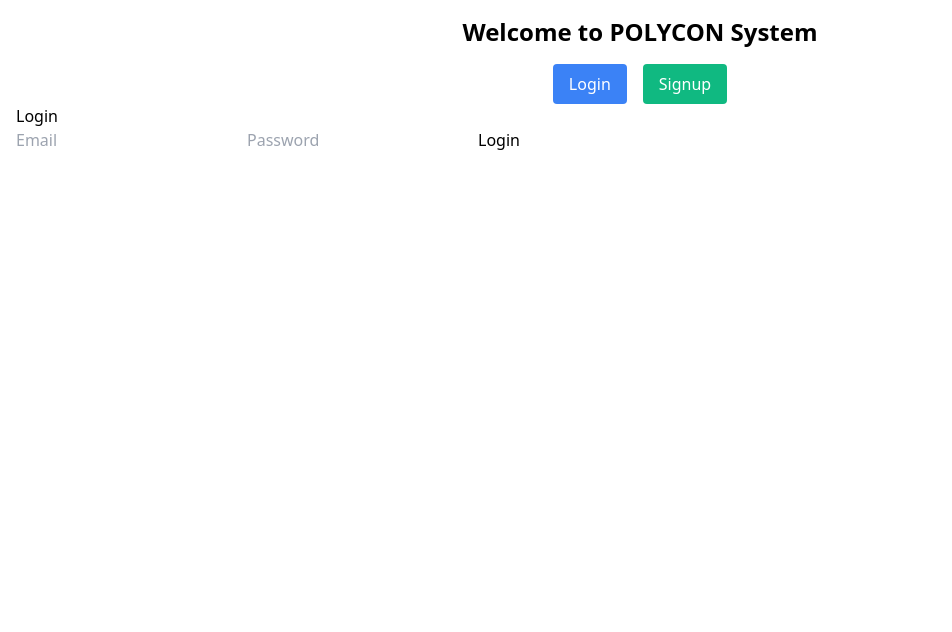
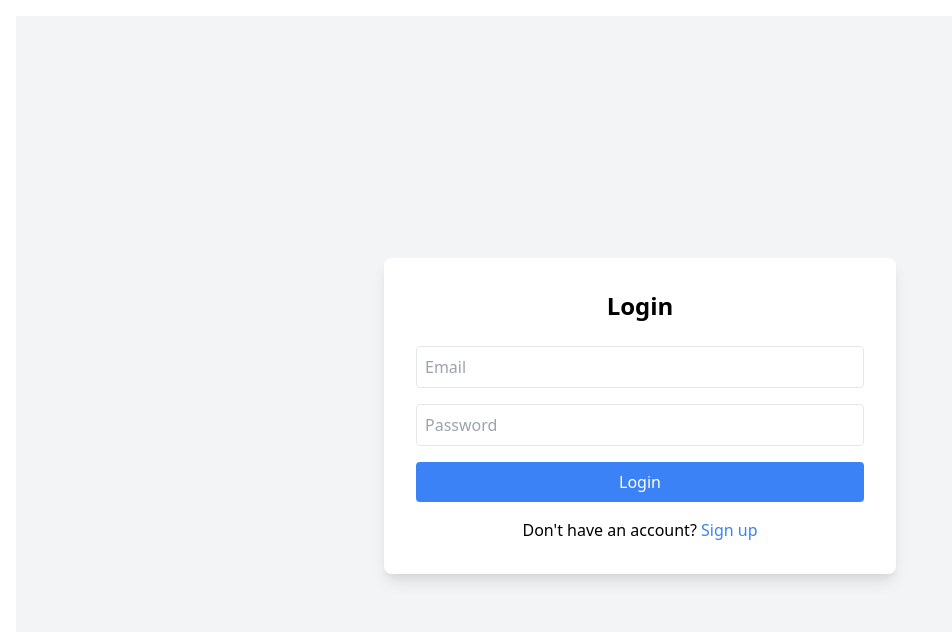
Before and after one commit to xenhusk/POLYCON, a React (Create React App) app in the folder frontend/my-app/: page /login in a window 1280 px wide. Shown: the top 632 px of the page, without its empty margins (0-952 px from the left). Built offline with nearby package versions, Linux system fonts and the light colour scheme.

Commit message:
account log in and bugs fixes

```diff
--- a/frontend/my-app/src/App.js
+++ b/frontend/my-app/src/App.js
@@ -1,5 +1,5 @@
 import React, { useEffect, useState } from 'react';
-import { Routes, Route, Link, useNavigate } from 'react-router-dom';
+import { Routes, Route, Link, useNavigate, useLocation } from 'react-router-dom';
 import BookingStudent from './components/BookingStudent';
 import BookingTeacher from './components/BookingTeacher';
 import Session from './components/Session';
@@ -9,6 +9,7 @@ import Login from './components/Login';
 function App() {
   const [user, setUser] = useState(null);
   const navigate = useNavigate();
+  const location = useLocation();
 
   useEffect(() => {
     const fetchUserRole = async () => {
@@ -35,6 +36,9 @@ function App() {
 
   return (
     <div className="container mx-auto p-4">
+      {location.pathname !== '/login' && location.pathname !== '/signup' && location.pathname !== '/booking-student'
+      && location.pathname !== '/booking-teacher' && location.pathname !== '/session' (
+        <div>
           <h2 className="text-2xl font-bold text-center mb-4">Welcome to POLYCON System</h2>
 
           {user ? (
@@ -45,9 +49,10 @@ function App() {
               <Link to="/signup" className="bg-green-500 text-white px-4 py-2 rounded">Signup</Link>
             </div>
           )}
+        </div>
+      )}
 
       <Routes>
-        <Route path="/" element={<h2>Welcome to POLYCON System</h2>} />
         <Route path="/booking-student" element={<BookingStudent />} />
         <Route path="/booking-teacher" element={<BookingTeacher />} />
         <Route path="/session" element={<Session />} />
--- a/frontend/my-app/src/components/BookingStudent.js
+++ b/frontend/my-app/src/components/BookingStudent.js
@@ -1,6 +1,9 @@
 import React, { useEffect, useState } from 'react';
+import { useLocation } from 'react-router-dom';
+
 
 function BookingStudent() {
+    const location = useLocation();
     const [studentID, setStudentID] = useState('');
     const [teachers, setTeachers] = useState([]);
     const [students, setStudents] = useState([]);
@@ -9,9 +12,13 @@ function BookingStudent() {
     const [appointments, setAppointments] = useState({ pending: [], upcoming: [], canceled: [] });
 
     useEffect(() => {
+        if (location.state?.studentID) {
+            setStudentID(location.state.studentID);
+        }
         fetchTeachers();
         fetchStudents();
-    }, []);
+    }, [location]);
+
 
     async function fetchTeachers() {
         try {
@@ -112,7 +119,6 @@ function BookingStudent() {
 
             if (response.ok) {
                 alert("Appointment request sent successfully!");
-                fetchStudentAppointments();
             } else {
                 alert("Failed to request appointment.");
             }
@@ -120,7 +126,6 @@ function BookingStudent() {
             console.error('Error requesting appointment:', error);
         }
     }
-
     return (
         <div className="max-w-md mx-auto p-6 bg-white shadow-lg rounded-lg">
             <h2 className="text-2xl font-bold mb-4 text-center text-gray-800">Student Booking Panel</h2>
@@ -129,10 +134,9 @@ function BookingStudent() {
                 <label className="block text-gray-700 font-medium mb-1">Your Student ID:</label>
                 <input
                     type="text"
-                    placeholder="Enter your Student ID"
                     value={studentID}
-                    onChange={(e) => setStudentID(e.target.value)}
-                    className="w-full border border-gray-300 rounded-lg px-3 py-2 focus:outline-none focus:ring-2 focus:ring-blue-500"
+                    readOnly
+                    className="w-full border border-gray-300 rounded-lg px-3 py-2 bg-gray-100 text-gray-600"
                 />
             </div>
 
--- a/frontend/my-app/src/components/Login.js
+++ b/frontend/my-app/src/components/Login.js
@@ -12,33 +12,65 @@ const Login = () => {
     try {
         const response = await fetch('http://localhost:5001/account/login', {
             method: 'POST',
-        headers: {
-          'Content-Type': 'application/json',
-        },
+            headers: { 'Content-Type': 'application/json' },
             body: JSON.stringify({ email, password }),
         });
+
         const data = await response.json();
-      setMessage(`Welcome ${data.role}`);
+
+        if (response.ok) {
+            setMessage(`Welcome ${data.firstName} ${data.lastName}`);
             if (data.role === 'student') {
-        navigate('/booking-student', { state: { userId: data.userId } });
-      } else if (data.role === 'faculty') {
-        navigate('/booking-teacher', { state: { userId: data.userId } });
+                navigate('/booking-student', { state: { studentID: data.studentId } });
+            } else {
+                setMessage('Unauthorized role.');
+            }
+        } else {
+            setMessage('Login failed. Please check your credentials.');
         }
     } catch (error) {
         setMessage('Login failed.');
     }
 };
 
+
+
+
+
+
   return (
-    <div>
-      <h2>Login</h2>
-      <form onSubmit={handleSubmit}>
-        <input type="email" placeholder="Email" onChange={(e) => setEmail(e.target.value)} required />
-        <input type="password" placeholder="Password" onChange={(e) => setPassword(e.target.value)} required />
-        <button type="submit">Login</button>
+    <div className="min-h-screen flex items-center justify-center bg-gray-100">
+      <div className="bg-white p-8 rounded-lg shadow-lg w-full max-w-lg">
+        <h2 className="text-2xl font-bold text-center mb-6">Login</h2>
+        <form onSubmit={handleSubmit} className="space-y-4">
+          <input
+            className="w-full p-2 border rounded focus:outline-none focus:ring-2 focus:ring-blue-500"
+            type="email"
+            placeholder="Email"
+            value={email}
+            onChange={(e) => setEmail(e.target.value)}
+            required
+          />
+          <input
+            className="w-full p-2 border rounded focus:outline-none focus:ring-2 focus:ring-blue-500"
+            type="password"
+            placeholder="Password"
+            value={password}
+            onChange={(e) => setPassword(e.target.value)}
+            required
+          />
+          <button
+            type="submit"
+            className="w-full bg-blue-500 text-white p-2 rounded hover:bg-blue-600"
+          >
+            Login
+          </button>
         </form>
-
-      {message && <p>{message}</p>}
+        {message && <p className="text-center text-red-500 mt-4">{message}</p>}
+        <p className="text-center mt-4">
+          Don't have an account? <a href="/signup" className="text-blue-500">Sign up</a>
+        </p>
+      </div>
     </div>
   );
 };
--- a/frontend/my-app/src/components/Signup.js
+++ b/frontend/my-app/src/components/Signup.js
@@ -1,4 +1,6 @@
 import React, { useState, useEffect } from 'react';
+import { useNavigate } from 'react-router-dom';
+
 
 const Signup = () => {
   const [step, setStep] = useState(1);
@@ -66,6 +68,8 @@ const Signup = () => {
     setStep(step + 1);
   };
 
+  const navigate = useNavigate();
+
 const handleSubmit = async (e) => {
     e.preventDefault();
     try {
@@ -77,11 +81,18 @@ const Signup = () => {
             body: JSON.stringify(formData),
         });
         const data = await response.json();
+
+        if (response.ok) {
             alert(data.message);
+            navigate('/login');  // Redirect to login page after successful signup
+        } else {
+            alert('Signup failed. Please try again.');
+        }
     } catch (error) {
         alert('Something went wrong!');
     }
 };
+
 
   return (
     <div className="min-h-screen flex items-center justify-center bg-gray-100">
--- a/frontend/my-app/src/index.css
+++ b/frontend/my-app/src/index.css
@@ -1,16 +1,4 @@
-body {
-  margin: 0;
-  font-family: -apple-system, BlinkMacSystemFont, 'Segoe UI', 'Roboto', 'Oxygen',
-    'Ubuntu', 'Cantarell', 'Fira Sans', 'Droid Sans', 'Helvetica Neue',
-    sans-serif;
-  -webkit-font-smoothing: antialiased;
-  -moz-osx-font-smoothing: grayscale;
-}
 
-code {
-  font-family: source-code-pro, Menlo, Monaco, Consolas, 'Courier New',
-    monospace;
-}
 
 @tailwind base;
 @tailwind components;
```
Also changed, not shown: frontend/my-app/src/App.css (deleted, +0 -38 lines), 2 other files (tests, documents, lock files or other folders). Lines whose indentation alone changed are shown as unchanged.
